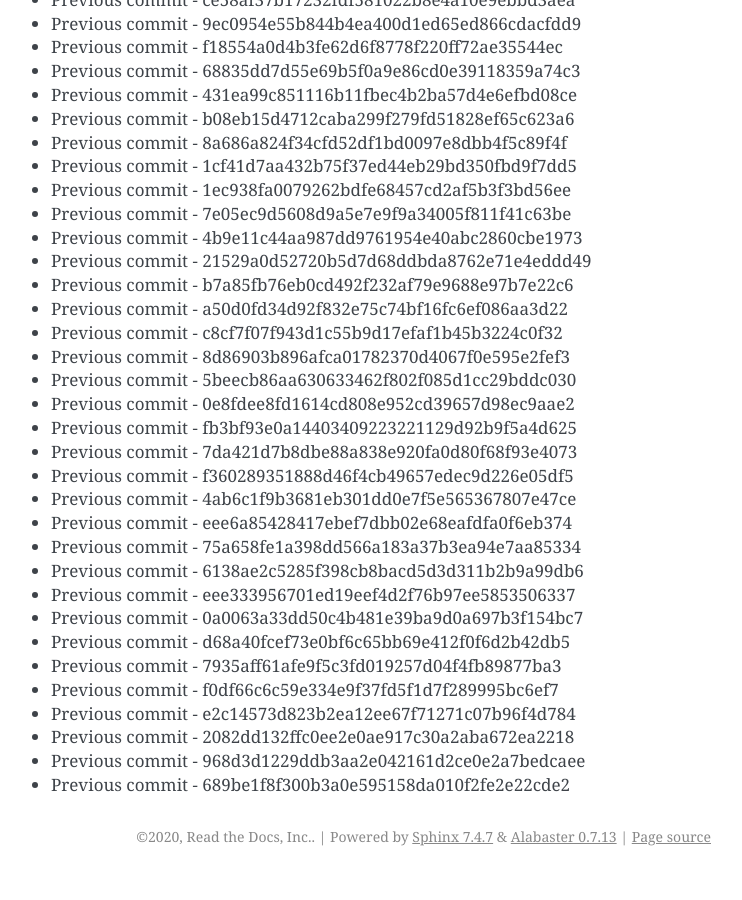
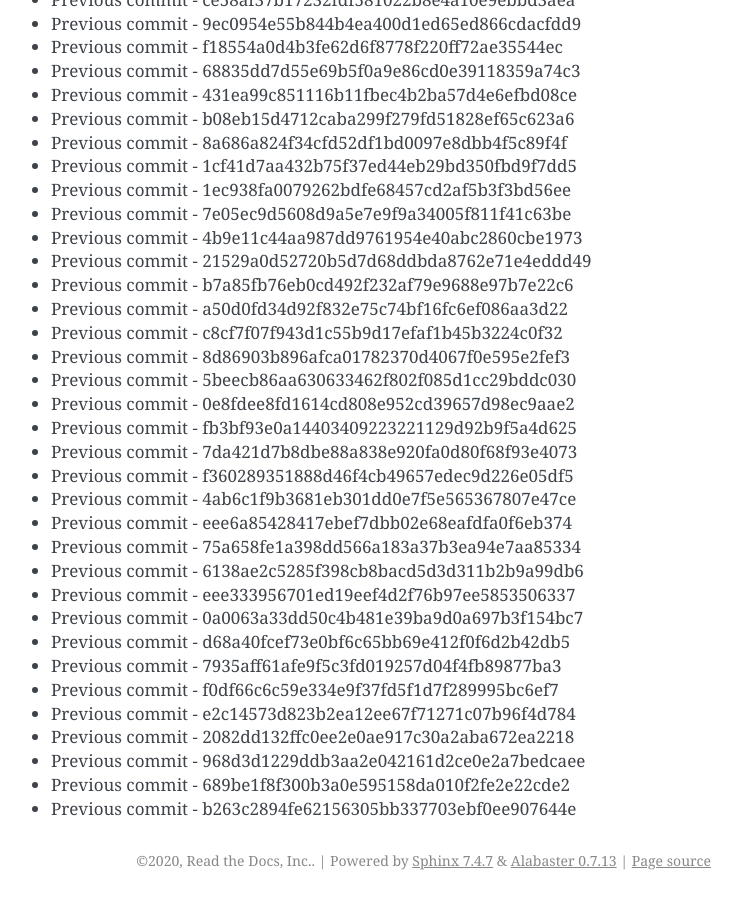
Before and after one commit to readthedocs/rtd-git-stresstest, a Sphinx documentation site: the page built from docs/updates.rst, in a window 1280 px wide and 900 px high, scrolled down 31211 px. Shown: the whole window, without its empty margins (399-1141 px from the left). Built offline with Sphinx 7.4.7, drawn with Linux system fonts in a browser that asks for light colours; before the commit the page ends 32087 px from its top, so only the background shows below that.

Commit message:
Generating commit from previous: b263c2894fe62156305bb337703ebf0ee907644e

```diff
--- a/docs/updates.rst
+++ b/docs/updates.rst
@@ -1343,3 +1343,4 @@ It can be tested for any performance characteristics.
 * Previous commit - 2082dd132ffc0ee2e0ae917c30a2aba672ea2218
 * Previous commit - 968d3d1229ddb3aa2e042161d2ce0e2a7bedcaee
 * Previous commit - 689be1f8f300b3a0e595158da010f2fe2e22cde2
+* Previous commit - b263c2894fe62156305bb337703ebf0ee907644e
```
